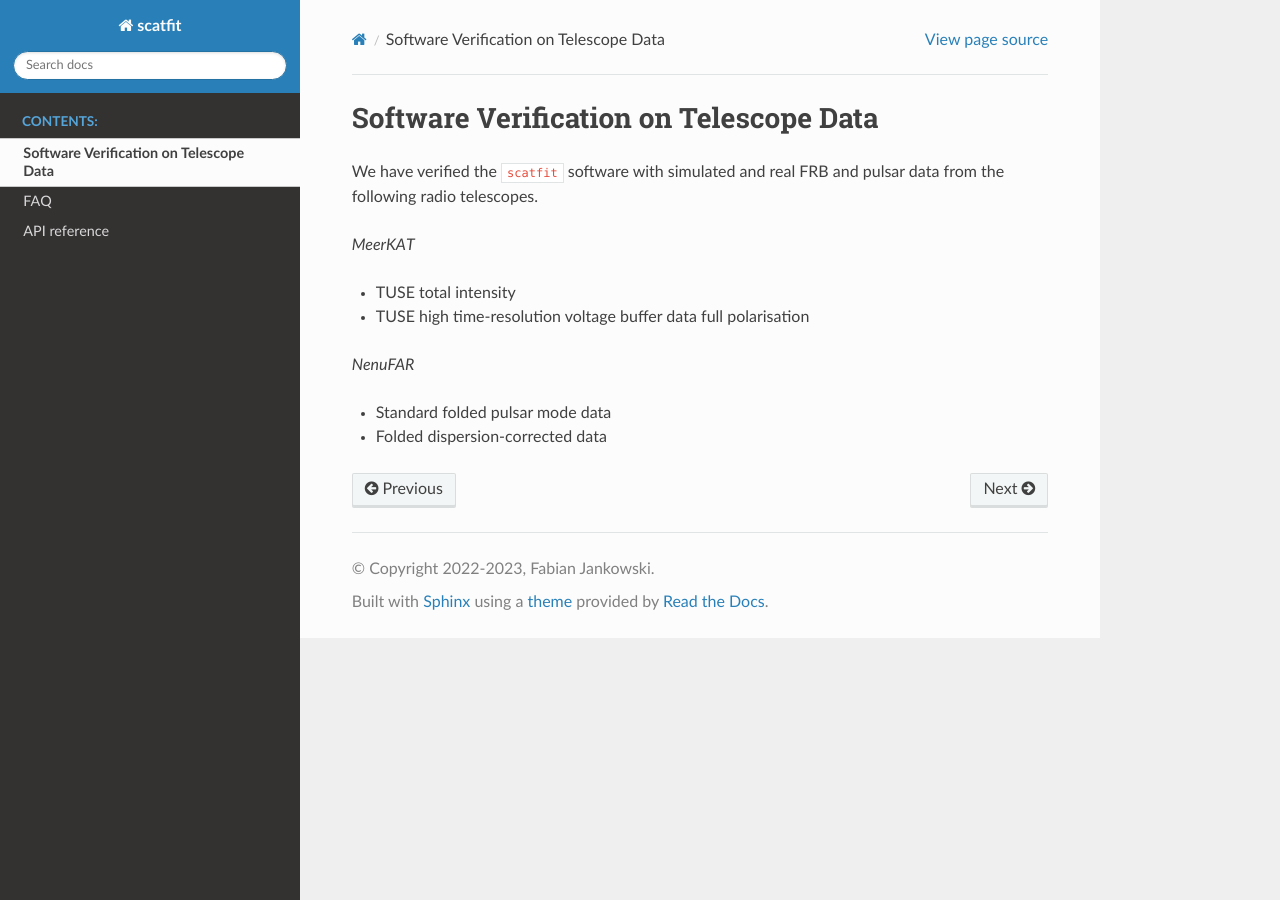
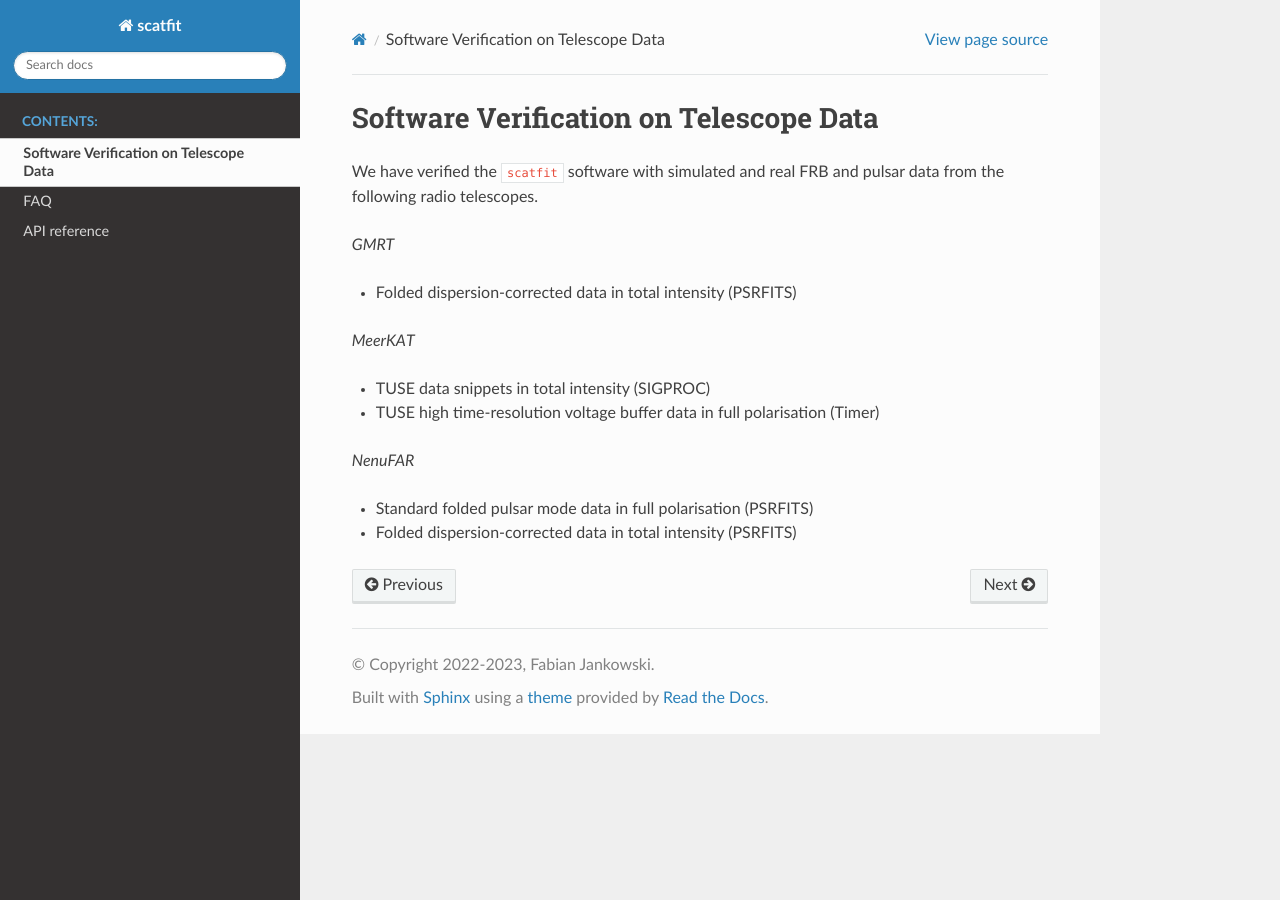
Before and after one commit to fjankowsk/scatfit, a Sphinx documentation site: the page built from docs/telescope_data.md, in a window 1280 px wide. Built offline with Sphinx 7.4.7 and the Read the Docs theme 3.1.0, drawn with Linux system fonts in a browser that asks for light colours.

Commit message:
Add uGMRT data and specify the file formats.

```diff
--- a/docs/telescope_data.md
+++ b/docs/telescope_data.md
@@ -2,12 +2,16 @@
 
 We have verified the `scatfit` software with simulated and real FRB and pulsar data from the following radio telescopes.
 
+*GMRT*
+
+* Folded dispersion-corrected data in total intensity (PSRFITS)
+
 *MeerKAT*
 
-* TUSE total intensity
-* TUSE high time-resolution voltage buffer data full polarisation
+* TUSE data snippets in total intensity (SIGPROC)
+* TUSE high time-resolution voltage buffer data in full polarisation (Timer)
 
 *NenuFAR*
 
-* Standard folded pulsar mode data
-* Folded dispersion-corrected data
+* Standard folded pulsar mode data in full polarisation (PSRFITS)
+* Folded dispersion-corrected data in total intensity (PSRFITS)
```
